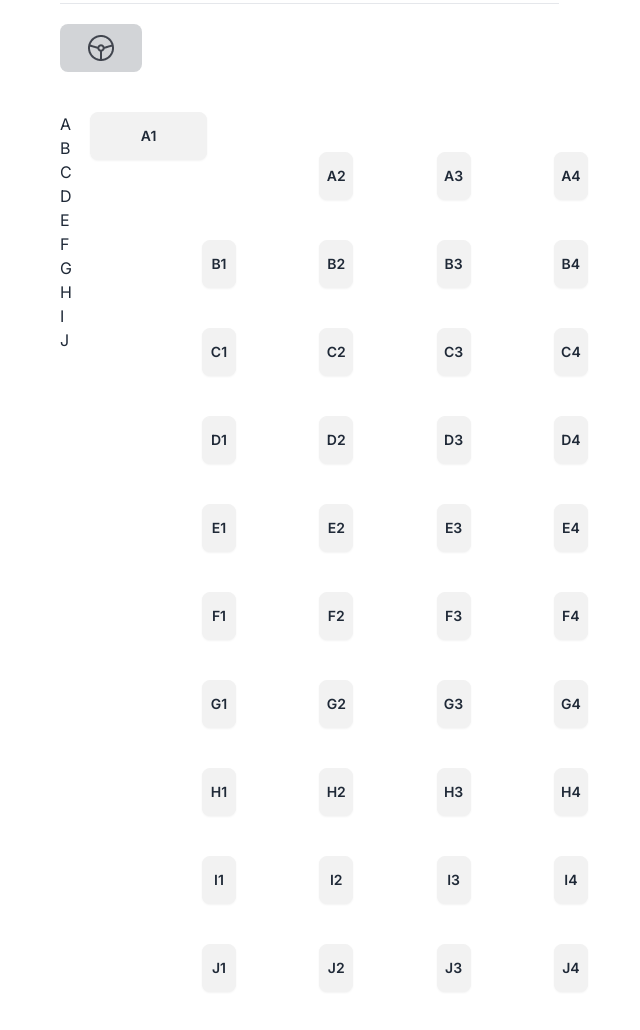
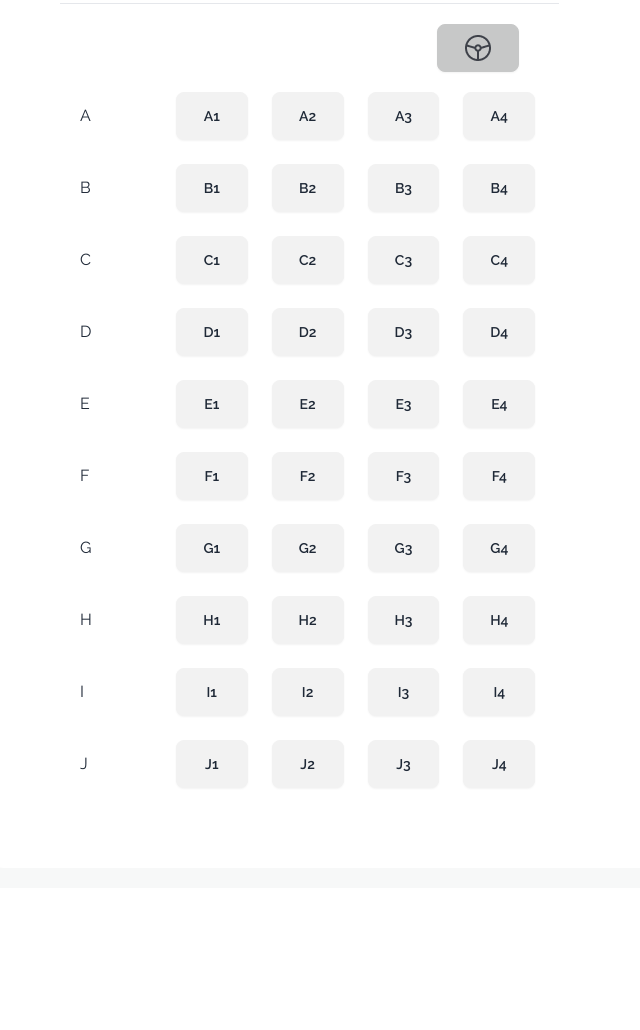
Before and after one commit to Rashed-09/bus-teketing-assignment, a plain HTML site: page index.html in a window 1280 px wide. Shown: the part 2632-3662 px from the top of the page, without its empty margins (164-804 px from the left). After the commit the page ends 3584 px from the top, so only its background shows below. Drawn offline with nearby package versions, Linux system fonts and the light colour scheme.

Commit message:
just do it

```diff
--- a/index.html
+++ b/index.html
@@ -185,79 +185,76 @@
                               <h2 class="font-extrabold text-[#1dd100]">Selected</h2>
                          </div>
                     </div><hr>
-                    <!-- <div class="flex py-5 justify-between">
-                         <h4 class="text-gray-500"><img src="images/seat-gray.png" alt="">Available</h4>
-                         <h4 class="text-[#1dd100]"><img src="images/seat-green-filled.png" alt="">Selected</h4>
-                    </div><hr> -->
-                    <button class="btn btn-active btn-ghost px-6 my-5"><img src="images/wheel.png" alt=""></button>
+                    <div class="text-end pr-10"><button class="btn btn-active px-6 my-5"><img src="images/wheel.png" alt=""></button></div>
 
                     <!-- every seat for a to j  -->
-                    <div class="flex justify-between mt-5 inter-font">
-                         <div class="w-[5%]">
-                              <p>A</p>
-                              <p>B</p>
-                              <p>C</p>
-                              <p>D</p>
-                              <p>E</p>
-                              <p>F</p>
-                              <p>G</p>
-                              <p>H</p>
-                              <p>I</p>
-                              <p>J</p>
-                         </div>
-                         <div class="grid grid-cols-4 space-x-28 space-y-10 w-[94%]">
+                    <div class="pl-5">
 
-                              <button class="btn" id="A1">A1</button>
-                              <button class="btn" id="A2">A2</button>
-                              <button class="btn" id="A3">A3</button>
-                              <button class="btn" id="A4">A4</button>
 
-                              <button class="btn" id="B1">B1</button>
-                              <button class="btn" id="B2">B2</button>
-                              <button class="btn" id="B3">B3</button>
-                              <button class="btn" id="B4">B4</button>
+                         <div class="w-[95%] grid grid-cols-5 gap-6">
+                              <p class="flex items-center">A</p>
+                              <button id="A1" class="btn">A1</button>
+                              <button id="A2" class="btn">A2</button>
+                              <button id="A3" class="btn">A3</button>
+                              <button id="A4" class="btn">A4</button>
 
-                              <button class="btn" id="C1">C1</button>
-                              <button class="btn" id="C2">C2</button>
-                              <button class="btn" id="C3">C3</button>
-                              <button class="btn" id="C4">C4</button>
+                              <p class="flex items-center">B</p>
+                              <button id="B1" class="btn">B1</button>
+                              <button id="B2" class="btn">B2</button>
+                              <button id="B3" class="btn">B3</button>
+                              <button id="B4" class="btn">B4</button>
 
-                              <button class="btn" id="D1">D1</button>
-                              <button class="btn" id="D2">D2</button>
-                              <button class="btn" id="D3">D3</button>
-                              <button class="btn" id="D4">D4</button>
+                              <p class="flex items-center">C</p>
+                              <button id="C1" class="btn">C1</button>
+                              <button id="C2" class="btn">C2</button>
+                              <button id="C3" class="btn">C3</button>
+                              <button id="C4" class="btn">C4</button>
 
-                              <button class="btn" id="E1">E1</button>
-                              <button class="btn" id="E2">E2</button>
-                              <button class="btn" id="E3">E3</button>
-                              <button class="btn" id="E4">E4</button>
+                              <p class="flex items-center">D</p>
+                              <button id="D1" class="btn">D1</button>
+                              <button id="D2" class="btn">D2</button>
+                              <button id="D3" class="btn">D3</button>
+                              <button id="D4" class="btn">D4</button>
 
-                              <button class="btn" id="F1">F1</button>
-                              <button class="btn" id="F2">F2</button>
-                              <button class="btn" id="F3">F3</button>
-                              <button class="btn" id="F4">F4</button>
+                              <p class="flex items-center">E</p>
+                              <button id="E1" class="btn">E1</button>
+                              <button id="E2" class="btn">E2</button>
+                              <button id="E3" class="btn">E3</button>
+                              <button id="E4" class="btn">E4</button>
 
-                              <button class="btn" id="G1">G1</button>
-                              <button class="btn" id="G2">G2</button>
-                              <button class="btn" id="G3">G3</button>
-                              <button class="btn" id="G4">G4</button>
+                              <p class="flex items-center">F</p>
+                              <button id="F1" class="btn">F1</button>
+                              <button id="F2" class="btn">F2</button>
+                              <button id="F3" class="btn">F3</button>
+                              <button id="F4" class="btn">F4</button>
 
-                              <button class="btn" id="H1">H1</button>
-                              <button class="btn" id="H2">H2</button>
-                              <button class="btn" id="H3">H3</button>
-                              <button class="btn" id="H4">H4</button>
+                              <p class="flex items-center">G</p>
+                              <button id="G1" class="btn">G1</button>
+                              <button id="G2" class="btn">G2</button>
+                              <button id="G3" class="btn">G3</button>
+                              <button id="G4" class="btn">G4</button>
 
-                              <button class="btn" id="I1">I1</button>
-                              <button class="btn" id="I2">I2</button>
-                              <button class="btn" id="I3">I3</button>
-                              <button class="btn" id="I4">I4</button>
+                              <p class="flex items-center">H</p>
+                              <button id="H1" class="btn">H1</button>
+                              <button id="H2" class="btn">H2</button>
+                              <button id="H3" class="btn">H3</button>
+                              <button id="H4" class="btn">H4</button>
 
-                              <button class="btn" id="J1">J1</button>
-                              <button class="btn" id="J2">J2</button>
-                              <button class="btn" id="J3">J3</button>
-                              <button class="btn" id="J4">J4</button>
+                              <p class="flex items-center">I</p>
+                              <button id="I1" class="btn">I1</button>
+                              <button id="I2" class="btn">I2</button>
+                              <button id="I3" class="btn">I3</button>
+                              <button id="I4" class="btn">I4</button>
+
+                              <p class="flex items-center">J</p>
+                              <button id="J1" class="btn">J1</button>
+                              <button id="J2" class="btn">J2</button>
+                              <button id="J3" class="btn">J3</button>
+                              <button id="J4" class="btn">J4</button>
                          </div>
                     </div>
+
+               </div>
 
                </div>
                <!-- seat details part  -->
```
